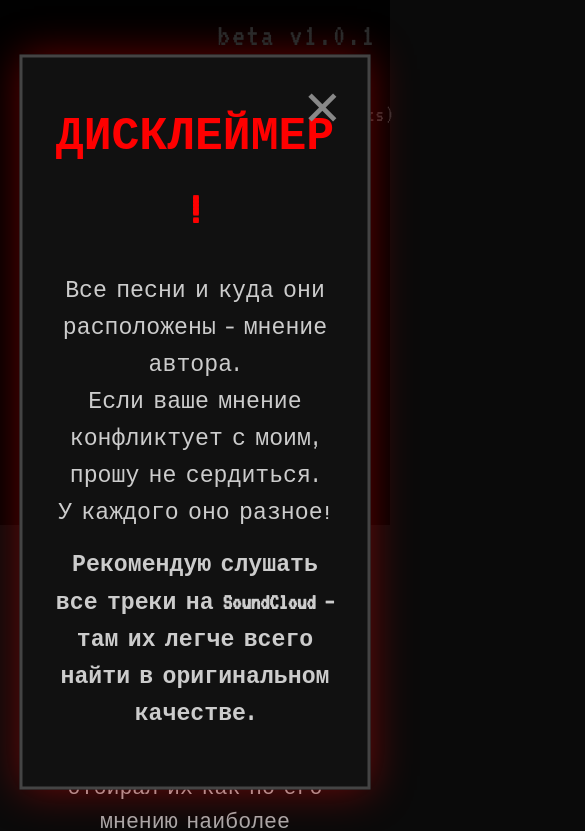
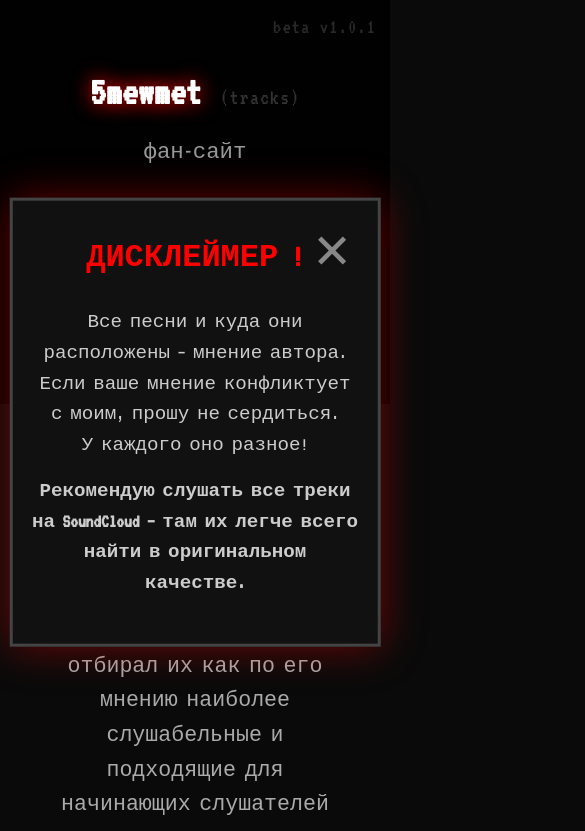
Before and after one commit to ivanshabalin2506-debug/5mewmetmusic, a plain HTML site: page index.html in a window 390 px wide. Shown: the top 831 px of the page, 585 px wide, since content can reach past the window. Drawn offline with Linux system fonts and the light colour scheme.

Commit message:
Update index.html

```diff
--- a/index.html
+++ b/index.html
@@ -201,6 +201,59 @@
       background: rgba(0,0,0,0.9);
       margin-top: 80px;
       color: #777;
+    }
+
+    @media (max-width: 700px) {
+      .title-wrapper {
+        margin-left: 0;
+        justify-content: center;
+      }
+      h1 {
+        font-size: 2.5rem;
+      }
+      #disclaimer {
+        width: 95%;
+        padding: 30px 18px;
+        max-height: 90vh;
+        overflow-y: auto;
+      }
+      #disclaimer h2 {
+        font-size: 2rem;
+      }
+      #disclaimer p {
+        font-size: 1.2rem;
+      }
+      nav {
+        gap: 10px;
+        padding: 15px 10px;
+      }
+      button {
+        padding: 12px 16px;
+        font-size: 1.1rem;
+      }
+      .two-column {
+        grid-template-columns: 1fr;
+        gap: 30px;
+      }
+      .column h3 {
+        font-size: 1.6rem;
+      }
+      li {
+        font-size: 1.2rem;
+      }
+      .top10 {
+        padding: 25px 15px;
+      }
+      .top10 ol {
+        font-size: 1.3rem;
+        padding-left: 30px;
+      }
+      .warning {
+        font-size: 1.3rem;
+      }
+      .beta-label {
+        font-size: 1.3rem;
+      }
     }
   </style>
 </head>
```
